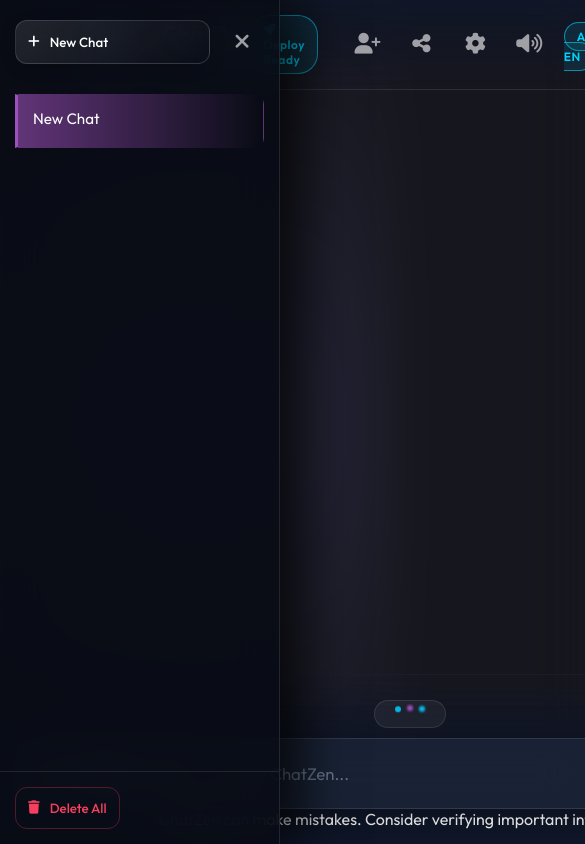
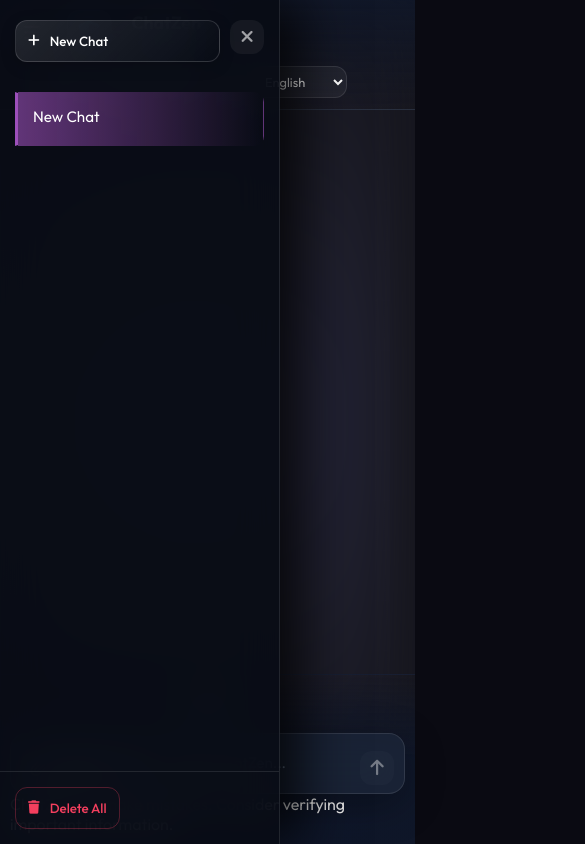
Before and after one commit to hrudayjangam-hub/chartzen, a plain HTML site: page index.html in a window 390 px wide. Both pictures are taken after a click on the button 37 px from the left and 44 px from the top of the page. Shown: the top 844 px of the page, 585 px wide, since content can reach past the window. Drawn offline with nearby package versions, Linux system fonts and the light colour scheme.

Commit message:
Add files via upload

```diff
--- a/style.css
+++ b/style.css
@@ -334,10 +334,31 @@ input[type="password"]:focus, input[type="text"]:focus { border-color: var(--sec
 .mobile-only { display: none; }
 @media (max-width: 768px) {
     .sidebar { position: absolute; left: -280px; height: 100%; }
-    .sidebar.open { left: 0; box-shadow: 20px 0 50px rgba(0,0,0,0.8); }
+    .sidebar.open { left: 0; box-shadow: 20px 0 50px rgba(0,0,0,0.8); z-index: 1000;}
     #open-sidebar-btn { display: flex; }
     .mobile-only { display: flex; }
-    .app-header { padding: 15px; }
-    .message-row { padding: 20px 15px; }
-    .input-area { padding: 15px; }
+
+    /* Header Density Fixes */
+    #deploy-pill, #detected-lang-badge, .header-center { display: none !important; }
+    .app-header { padding: 10px 15px; flex-wrap: wrap; gap: 10px; justify-content: space-between; }
+    .brand { gap: 8px; }
+    .brand-icon { font-size: 1.4rem; }
+    .brand-text h1 { font-size: 1.1rem; }
+
+    /* Control Resizing */
+    .header-controls { gap: 8px; flex-wrap: wrap; justify-content: flex-end; }
+    .icon-btn { width: 34px; height: 34px; font-size: 1.1rem; background: rgba(255,255,255,0.05); }
+    .cloud-status { width: 28px; height: 28px; }
+    select { padding: 6px 10px; font-size: 0.8rem; max-width: 100px; text-overflow: ellipsis; }
+
+    /* Message Row & Chat Scaling */
+    .message-row { padding: 15px 10px; }
+    .message { gap: 15px; }
+    .avatar { width: 30px; height: 30px; font-size: 1rem; }
+    .message-content { font-size: 0.95rem; line-height: 1.5; }
+
+    /* Input Area Optimization */
+    .input-area { padding: 10px; }
+    .input-wrapper { padding: 8px 10px; border-radius: 16px; gap: 8px; }
+    textarea { font-size: 0.95rem; }
 }
```
